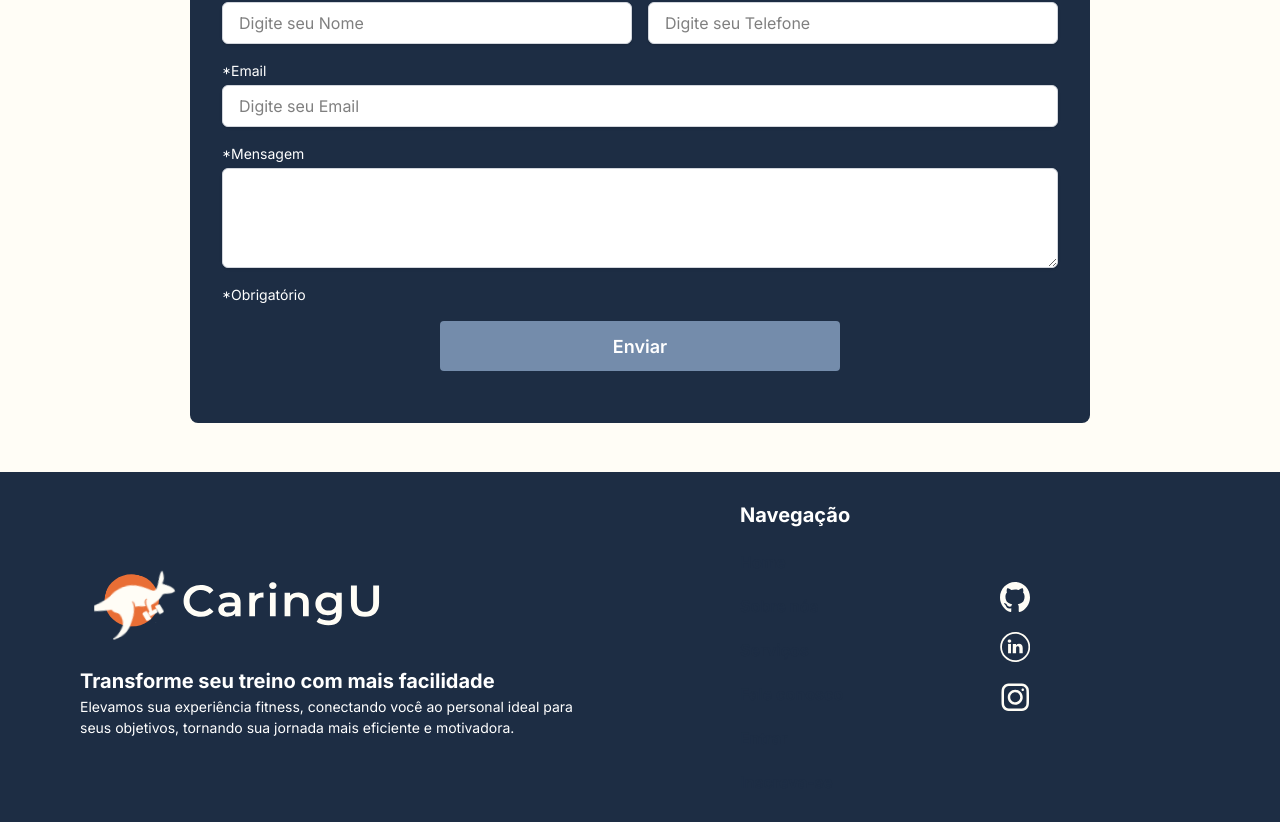
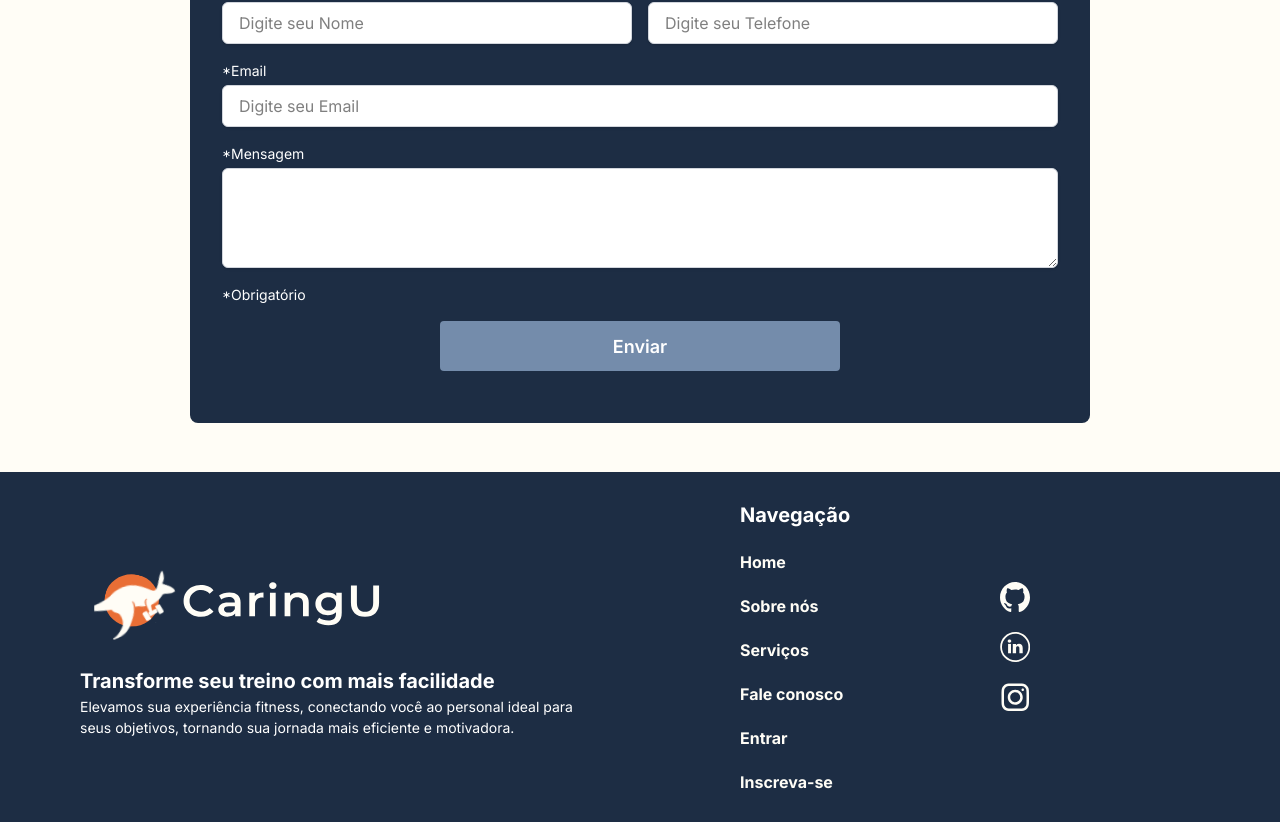
Before and after one commit to VitalisTech-Brasil/caringu-frontend, a React (Vite) app: page / in a window 1280 px wide. Shown: the part 3368-4190 px from the top of the page. Built offline with nearby package versions, Linux system fonts and the light colour scheme.

Commit message:
feat: :zap: Estilizando tags 'a' e arrumando hover de botão

```diff
--- a/src/styles/login.css
+++ b/src/styles/login.css
@@ -14,7 +14,7 @@
     position: relative;
 }
 
-.imagem-login{
+.imagem-login {
     height: 100%;
     border-radius: 10px;
 }
@@ -50,7 +50,7 @@
         }
 
         .imagem-seta:hover {
-            transform: scale(1.2);
+            transform: scale(1.05);
         }
     }
 }
@@ -148,11 +148,11 @@
 
         height: 17.57%;
         width: 100%;
-        transition: transform 0.2s ease-in-out;
+        transition: background-color 0.2s ease-in-out;
     }
 
-    #botao-entrada:hover, #botao-entrada:focus {
-        transform: scale(1.05);
+    #botao-entrada:hover{
+        background-color: #677e9c;
     }
 }
 
@@ -194,11 +194,11 @@
 
     height: 100%;
     width: 100%;
-    transition: transform 0.2s ease-in-out;
+    transition: background-color 0.2s ease-in-out;
 }
 
-.login-google:hover, .login-google:focus {
-    transform: scale(1.05);
+.login-google:hover {
+    background-color: var(--cor-primaria);
 }
 
 footer {
@@ -238,3 +238,39 @@ footer {
         transform: scaleX(1);
     }
 }
+
+#navegacao {
+    a {
+        display: inline-block;
+
+        font-size: 16px;
+        font-weight: 700;
+
+        color: var(--cor-secundaria);
+
+        text-decoration: none;
+        position: relative;
+        transition: transform 0.2s ease-in-out;
+    }
+
+    a:hover {
+        transform: scale(1.01);
+    }
+
+    a::after {
+        content: "";
+        position: absolute;
+        left: 0;
+        bottom: -2px;
+        width: 100%;
+        height: 2px;
+        background-color: var(--cor-secundaria);
+        transform: scaleX(0);
+        transform-origin: left;
+        transition: transform 0.3s ease-in-out;
+    }
+
+    a:hover::after {
+        transform: scaleX(1);
+    }
+}
```
